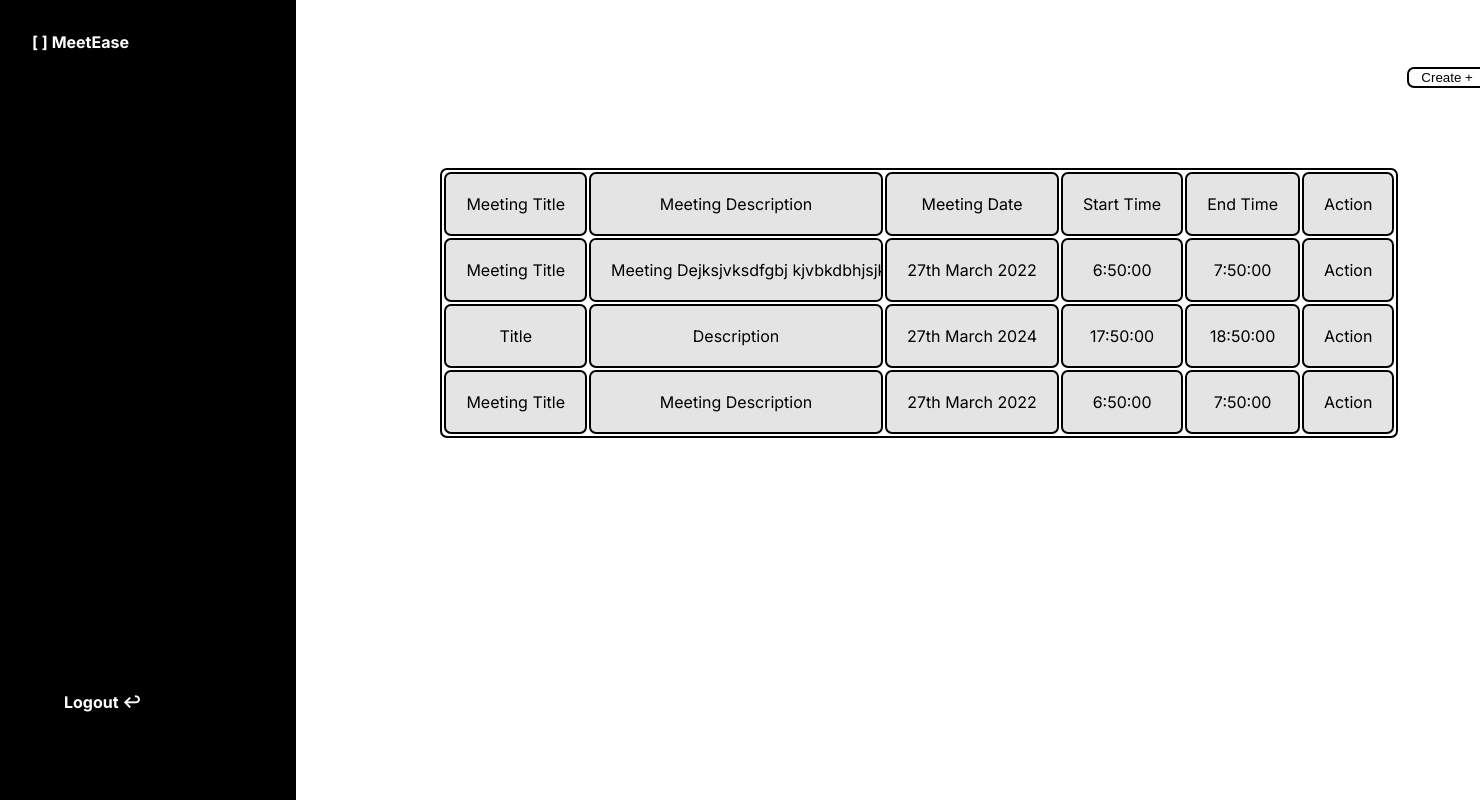
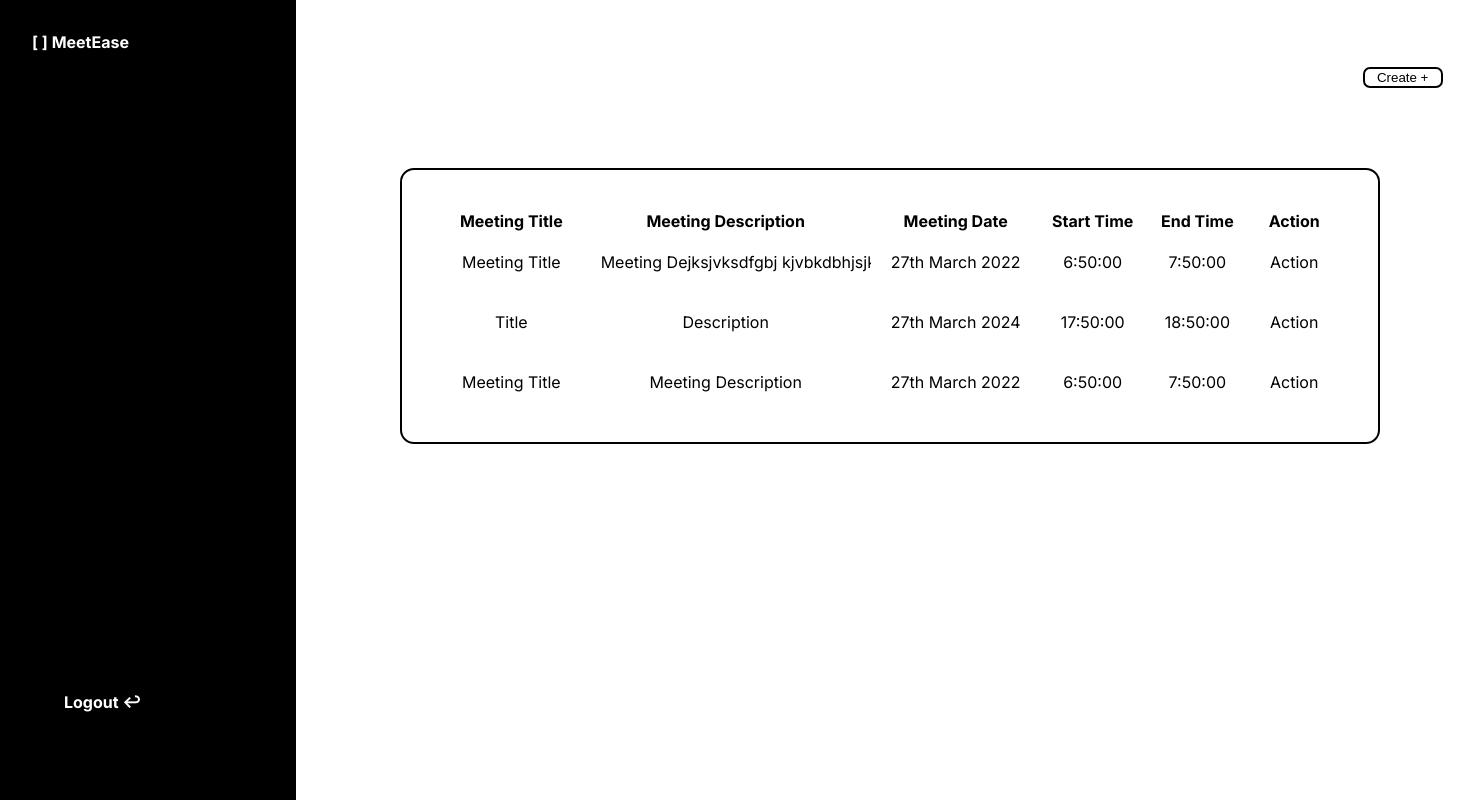
Before and after one commit to kw-aku/MeetEase-Team-6-, a PHP site: page /homepage.php in a window 1480 px wide. Run offline with PHP 8.4, Linux system fonts and the light colour scheme.

Commit message:
edited table layout

```diff
--- a/Css/homepage.css
+++ b/Css/homepage.css
@@ -2,6 +2,7 @@ body{
     font-family: "Inter";
     margin: 0px;
     padding: 0px;
+
 }
 
 input:hover{
@@ -101,18 +102,23 @@ input:hover{
     top: 100%;
 }
 
-.transparency {
-    background-color: rgba(249, 249, 249, 0.448);
-}
+
 
 
 
 /*css for the table*/
 table {
+
+    text-align: center;
+    border-collapse: collapse;
+    /* border: 1px solid black; */
     border-radius: 7px;
-    text-align: center;
+
+
+
 
 }
+
 
 td{
 
@@ -121,7 +127,9 @@ td{
     overflow: auto;
     max-height: 50px;
     white-space: nowrap;
-    background-color: rgb(217,217,217,0.700);
+    background-color: rgb(255, 255, 255);
+    /* border: 2px solid black; */
+
 }
 
 tr{
@@ -129,17 +137,15 @@ tr{
 
 }
 
-td,table {
 
-    border-radius: 7px;
-
+#meeting_table {
+    position: fixed;
+    padding: 40px;
+    padding-bottom: 30px;
+    margin-left: 400px;
+    margin-top: 10dvh;
+    margin-right: 10px;
     border: 2px solid black;
-
+    border-radius: 14px;
 
 }
-
-#meeting_table {
-    margin-left: 100px;
-    margin-top: 10dvh;
-
-}
--- a/homepage.php
+++ b/homepage.php
@@ -17,7 +17,7 @@
             <p id="logout-btn">Logout &#8617 </p>
         </div>
 
-        <div id="right-side-content">
+        <div id="right-side-content; " >
             <button onclick="showPopUp()" type="button" id="create-btn" style= "border-radius: 7px;">Create &#43</button>
 
 
@@ -30,18 +30,20 @@
                 <input type="time" id="end-time" name="end-time" placeholder="End Time"><br>
                 <input type="text" id="desc" name="desc" placeholder="Description">
             </form> -->
-
+            <div id= #meeting_align>
             <div name="meeting_table" id="meeting_table">
             <table>
                 <!--table head-->
+                <thead>
                 <tr>
-                <td>Meeting Title</td>
-                <td>Meeting Description</td>
-                <td>Meeting Date</td>
-                <td>Start Time</td>
-                <td>End Time</td>
-                <td>Action</td>
+                <th>Meeting Title</th>
+                <th>Meeting Description</th>
+                <th>Meeting Date</th>
+                <th>Start Time</th>
+                <th>End Time</th>
+                <th>Action</th>
                 </tr>
+                </thead>
                 <!--table head end-->
                 <tr>
                 <td>Meeting Title</td>
@@ -70,6 +72,7 @@
                 </tr>
             </table>
         </div>
+</div>
 
 
 
```
